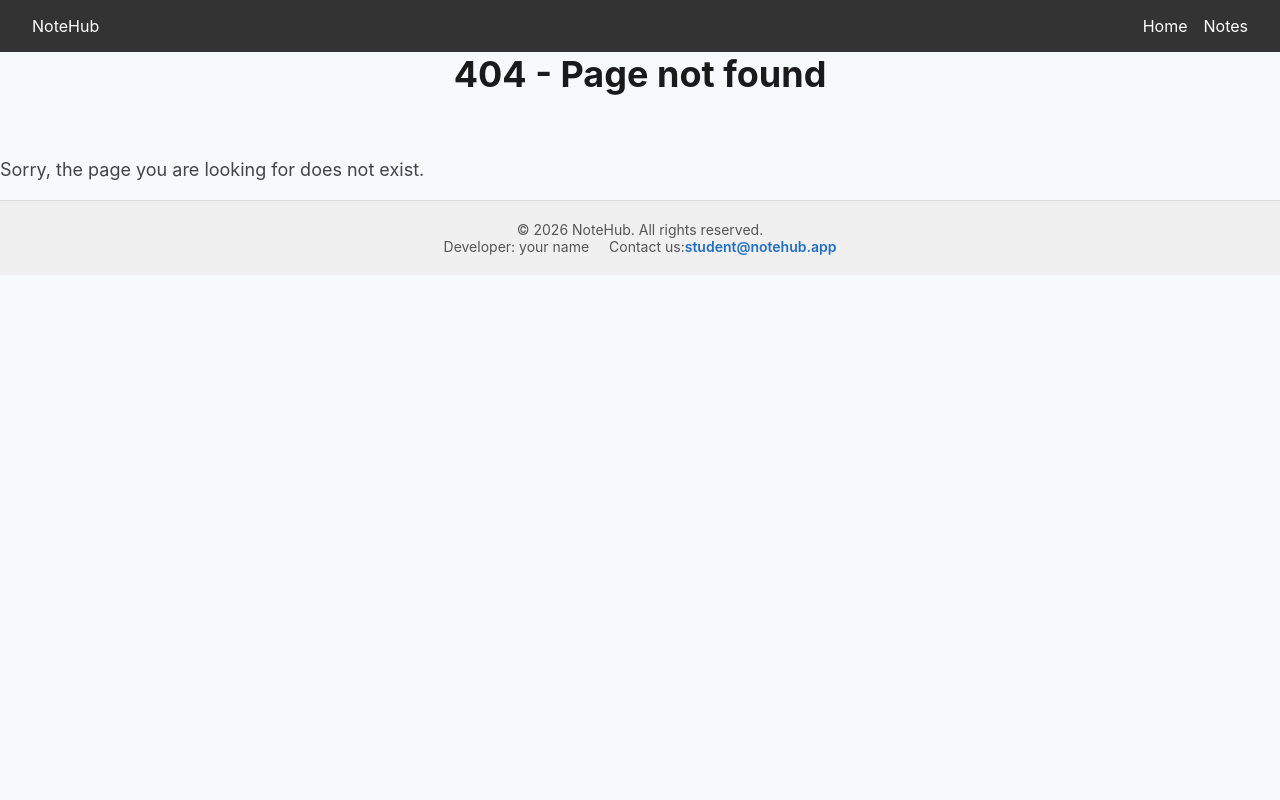
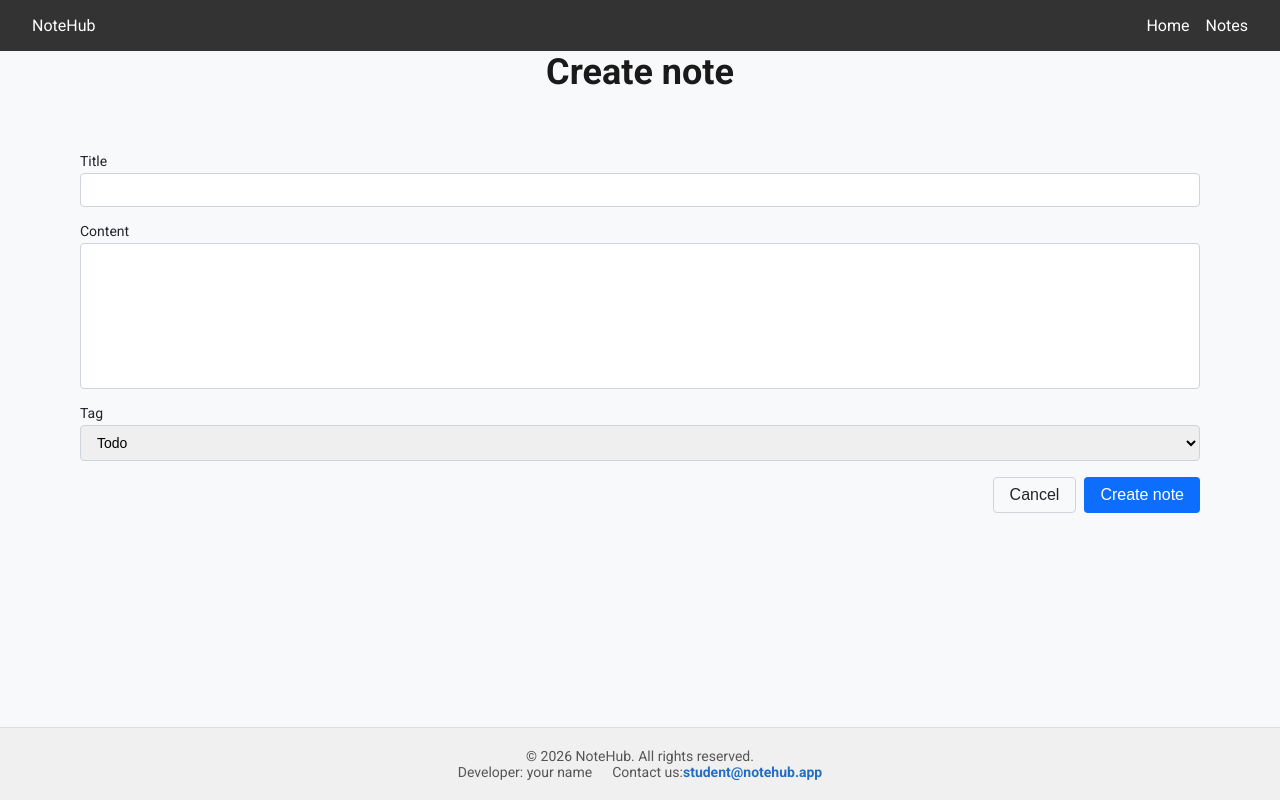
Before and after one commit to Natali-Nazarenko/08-zustand, a Next.js app: page /notes/action/create in a window 1280 px wide. Before the commit this address had no page. Built offline with nearby package versions, Linux system fonts and the light colour scheme; no server answers.

Commit message:
first commit

```diff
--- a/app/globals.css
+++ b/app/globals.css
@@ -21,9 +21,7 @@ body {
 }
 
 body {
-    font-family:
-        -apple-system, BlinkMacSystemFont, 'Segoe UI', Roboto, Oxygen, Ubuntu, Cantarell,
-        'Helvetica Neue', sans-serif;
+    font-family: var(--font-roboto), sans-serif;
     display: flex;
     flex-direction: column;
     min-height: 100vh;
--- a/app/layout.tsx
+++ b/app/layout.tsx
@@ -1,24 +1,34 @@
 import type { Metadata } from 'next';
-import { Geist, Geist_Mono } from 'next/font/google';
+import { Roboto } from 'next/font/google';
 
 import './globals.css';
 import Header from '@/components/Header/Header';
 import Footer from '@/components/Footer/Footer';
 import TanstackProvider from '@/components/TanStackProvider/TanStackProvider';
 
-const geistSans = Geist({
-    variable: '--font-geist-sans',
+const roboto = Roboto({
+    variable: '--font-roboto',
     subsets: ['latin'],
-});
-
-const geistMono = Geist_Mono({
-    variable: '--font-geist-mono',
-    subsets: ['latin'],
+    weight: ['400', '700'],
+    display: 'swap',
 });
 
 export const metadata: Metadata = {
-    title: 'Create Next App',
-    description: 'Generated by create next app',
+    title: 'NoteHub',
+    description: 'NoteHub is a platform for managing your notes',
+    openGraph: {
+        url: `http://localhost:3000/`,
+        title: 'NoteHub',
+        description: 'NoteHub is a platform for managing your notes',
+        images: [
+            {
+                url: 'https://ethnomir.ru/upload/medialibrary/77b/kolibri.jpg',
+                width: 1200,
+                height: 630,
+                alt: 'NoteHub',
+            },
+        ],
+    },
 };
 
 export default function RootLayout({
@@ -29,7 +39,7 @@ export default function RootLayout({
     modal: React.ReactNode;
 }>) {
     return (
-        <html lang="en" className={`${geistSans.variable} ${geistMono.variable}`}>
+        <html lang="en" className={`${roboto.variable}`}>
             <body>
                 <TanstackProvider>
                     <Header />
--- a/app/not-found.tsx
+++ b/app/not-found.tsx
@@ -1,4 +1,24 @@
+import type { Metadata } from 'next';
+
 import css from './page.module.css';
+
+export const metadata: Metadata = {
+    title: '404 - page not found',
+    description: 'The page you are looking for does not exist.',
+    openGraph: {
+        url: `http://localhost:3000/`,
+        title: '404 - page not found',
+        description: 'THE PAGE YOU REQUESTED COULD NOT BE FOUND',
+        images: [
+            {
+                url: 'https://hyperhost.ua/info/storage/uploads/2020/11/404%20robot.png',
+                width: 1200,
+                height: 630,
+                alt: '404 - page not found',
+            },
+        ],
+    },
+};
 
 const NotFound = () => {
     return (
--- a/app/notes/[id]/NotesPage.module.css
+++ b/app/notes/[id]/NotesPage.module.css
@@ -1,19 +1,58 @@
-.app {
-    width: 90%;
-    max-width: 1280px;
-    margin: 0px auto;
-    padding: 0 16px 16px;
+.container {
     flex: 1;
+    max-width: 800px;
+    margin: 32px auto;
+    padding: 24px;
+    background-color: #ffffff;
+    border-radius: 8px;
+    box-shadow: 0 4px 12px rgba(0, 0, 0, 0.05);
 }
 
-.toolbar {
-    margin-bottom: 16px;
+.item {
+    display: flex;
+    flex-direction: column;
+    gap: 16px;
+}
+
+.header {
     display: flex;
     justify-content: space-between;
     align-items: center;
-    padding: 16px 0;
-    background-color: #f8f9fa;
-    border-bottom: 1px solid #dee2e6;
+    border-bottom: 1px solid #ddd;
+    padding-bottom: 8px;
+}
+
+.header h2 {
+    margin: 0;
+    font-size: 28px;
+    color: #333;
+}
+
+.content {
+    font-size: 18px;
+    line-height: 26px;
+    color: #444;
+    white-space: pre-wrap;
+}
+
+.date {
+    font-size: 14px;
+    color: #444;
+    text-align: right;
+}
+
+.tag {
+    display: inline-block;
+    padding: 4px 8px;
+    font-size: 12px;
+    color: #0d6efd;
+    background-color: #e7f1ff;
+    border: 1px solid #b6d4fe;
+    border-radius: 12px;
+    max-width: 100px;
+    white-space: nowrap;
+    overflow: hidden;
+    text-overflow: ellipsis;
 }
 
 .button {
--- /dev/null
+++ b/app/notes/action/create/CreateNote.module.css
@@ -0,0 +1,18 @@
+.main {
+    flex: 1;
+}
+
+.container {
+    width: 90%;
+    max-width: 1280px;
+    margin: 0px auto;
+    padding: 0 16px 16px;
+}
+
+.title {
+    font-size: 36px;
+    font-weight: 700;
+    color: #1a1a1a;
+    margin-bottom: 60px;
+    text-align: center;
+}
--- /dev/null
+++ b/app/notes/action/create/page.tsx
@@ -0,0 +1,20 @@
+import { useRouter } from 'next/navigation';
+
+import css from './CreateNote.module.css';
+import NoteForm from '@/components/NoteForm/NoteForm';
+
+function CreateNote() {
+    const router = useRouter();
+    const close = () => router.back();
+
+    return (
+        <main className={css.main}>
+            <div className={css.container}>
+                <h1 className={css.title}>Create note</h1>
+                <NoteForm onClose={close} />
+            </div>
+        </main>
+    );
+}
+
+export default CreateNote;
--- a/app/page.module.css
+++ b/app/page.module.css
@@ -14,7 +14,7 @@
     flex-direction: column;
     align-items: center;
     justify-content: center;
-    font-family: var(--font-geist-sans);
+    font-family: var(--font-roboto);
     background-color: var(--background);
 }
 
--- a/components/NoteForm/NoteForm.module.css
+++ b/components/NoteForm/NoteForm.module.css
@@ -65,7 +65,14 @@
 }
 
 .error {
+    display: none;
     color: #dc3545;
     font-size: 12px;
     margin-top: 4px;
 }
+
+.input,
+.textarea,
+.select:invalid + .error {
+    display: inline;
+}
--- a/components/NoteForm/NoteForm.tsx
+++ b/components/NoteForm/NoteForm.tsx
@@ -1,8 +1,6 @@
 'use client';
 
-import { Formik, Form, Field, ErrorMessage, type FormikHelpers } from 'formik';
 import { useMutation, useQueryClient } from '@tanstack/react-query';
-import * as Yup from 'yup';
 import { useId } from 'react';
 
 import { createNote } from '@/lib/api';
@@ -14,26 +12,9 @@ interface NoteFormValues {
     tag: 'Todo' | 'Work' | 'Personal' | 'Meeting' | 'Shopping';
 }
 
-const INITIAL_VALUES: NoteFormValues = {
-    title: '',
-    content: '',
-    tag: 'Todo',
-};
-
 interface NoteFormProps {
     onClose: () => void;
 }
-
-const NoteSchema = Yup.object({
-    title: Yup.string()
-        .min(3, 'Title must be at least 3 characters')
-        .max(50, 'Title must be at most 50 characters')
-        .required('Title is required'),
-    content: Yup.string().max(500),
-    tag: Yup.string()
-        .oneOf(['Todo', 'Work', 'Personal', 'Meeting', 'Shopping'], 'Tag is not valid')
-        .required(),
-});
 
 function NoteForm({ onClose }: NoteFormProps) {
     const fieldId = useId();
@@ -51,46 +32,46 @@ function NoteForm({ onClose }: NoteFormProps) {
         },
     });
 
-    const handleSubmit = (values: NoteFormValues, formikHelpers: FormikHelpers<NoteFormValues>) => {
+    const handleSubmit = (formData: FormData) => {
         mutate(values);
-        formikHelpers.resetForm();
     };
 
     return (
-        <Formik
-            initialValues={INITIAL_VALUES}
-            validationSchema={NoteSchema}
-            onSubmit={handleSubmit}
-        >
-            <Form className={css.form}>
+        <form action={handleSubmit} className={css.form}>
             <div className={css.formGroup}>
                 <label htmlFor={`${fieldId}-title`}>Title</label>
-                    <Field id={`${fieldId}-title`} type="text" name="title" className={css.input} />
-                    <ErrorMessage name="title" component="span" className={css.error} />
+                <input
+                    id={`${fieldId}-title`}
+                    type="text"
+                    name="title"
+                    className={css.input}
+                    required
+                />
+                <span className={css.error}>Це поле обов'язкове!</span>
             </div>
 
             <div className={css.formGroup}>
                 <label htmlFor={`${fieldId}-content`}>Content</label>
-                    <Field
-                        as="textarea"
+                <textarea
                     id={`${fieldId}-content`}
                     name="content"
                     rows={8}
                     className={css.textarea}
+                    required
                 />
-                    <ErrorMessage name="content" component="span" className={css.error} />
+                <span className={css.error}>Це поле обов'язкове!</span>
             </div>
 
             <div className={css.formGroup}>
                 <label htmlFor="tag">Tag</label>
-                    <Field as="select" id="tag" name="tag" className={css.select}>
+                <select id="tag" name="tag" className={css.select} required>
                     <option value="Todo">Todo</option>
                     <option value="Work">Work</option>
                     <option value="Personal">Personal</option>
                     <option value="Meeting">Meeting</option>
                     <option value="Shopping">Shopping</option>
-                    </Field>
-                    <ErrorMessage name="tag" component="span" className={css.error} />
+                </select>
+                <span className={css.error}>Це поле обов'язкове!</span>
             </div>
 
             <div className={css.actions}>
@@ -101,8 +82,7 @@ function NoteForm({ onClose }: NoteFormProps) {
                     Create note
                 </button>
             </div>
-            </Form>
-        </Formik>
+        </form>
     );
 }
 
```
Also changed, not shown: app/notes/[id]/page.tsx (+23 -1 lines), app/notes/filter/[...slug]/page.tsx (+25 -2 lines). Lines whose indentation alone changed are shown as unchanged.
